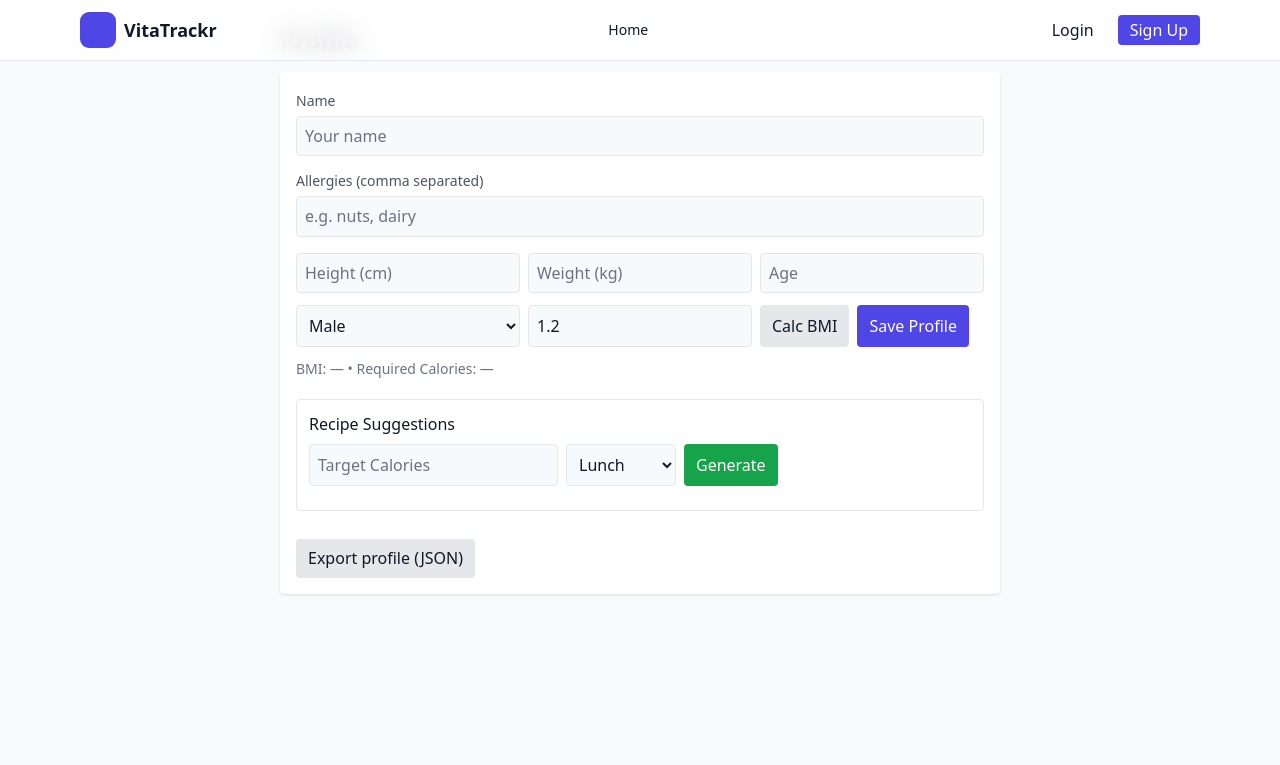
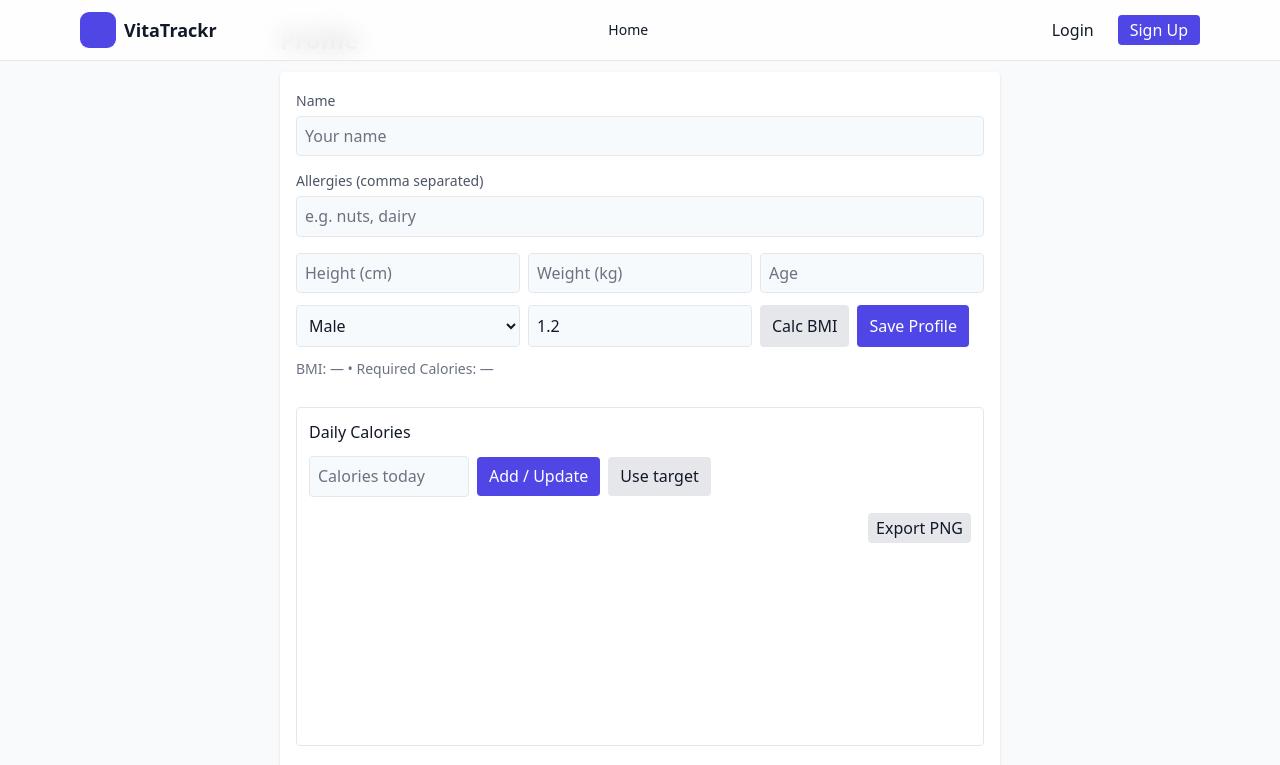
Before and after one commit to Vnj91/VitaTrackr-Web, a Next.js app in the folder frontend/: page /profile in a window 1280 px wide. Shown: the top 765 px of the page. Built offline with nearby package versions, Linux system fonts and the light colour scheme.

Commit message:
feat(frontend): add calories logging and chart to Profile (localStorage-backed)

```diff
--- a/frontend/app/profile/page.tsx
+++ b/frontend/app/profile/page.tsx
@@ -3,6 +3,7 @@
 import React, { useEffect, useState, useCallback } from "react";
 import dynamic from 'next/dynamic'
 const Modal = dynamic(()=>import('../../components/Modal'), { ssr: false })
+import WorkoutChart from '../../components/WorkoutChart'
 import { useAuthViewModel } from "../../viewmodels/useAuthViewModel";
 import { toast } from "../../components/Toast";
 
@@ -21,6 +22,8 @@ export default function ProfilePage() {
   const [suggestions, setSuggestions] = useState<any[]>([])
   const [targetCalories, setTargetCalories] = useState<number | ''>('')
   const [mealTime, setMealTime] = useState<string>('lunch')
+  const [calorieLogs, setCalorieLogs] = useState<{date:string, calories:number}[]>([])
+  const [todayCalories, setTodayCalories] = useState<number | ''>('')
 
   useEffect(() => {
     if (user) {
@@ -117,7 +120,26 @@ export default function ProfilePage() {
   const [suggestionModal, setSuggestionModal] = useState<any|null>(null)
   useEffect(()=>{
     try { const m = JSON.parse(localStorage.getItem('vt:lastMeals') || '[]'); setRecentMeals(Array.isArray(m)?m:[]) } catch(e){ setRecentMeals([]) }
+    try { const logs = JSON.parse(localStorage.getItem('vt:calorieLogs') || '[]'); setCalorieLogs(Array.isArray(logs)?logs:[]) } catch(e){ setCalorieLogs([]) }
   },[])
+
+  function saveCalorieLog(dateStr: string, calories: number) {
+    try {
+      const copy = [...calorieLogs.filter(l=>l.date!==dateStr), { date: dateStr, calories }]
+      copy.sort((a,b)=> new Date(a.date).getTime() - new Date(b.date).getTime())
+      localStorage.setItem('vt:calorieLogs', JSON.stringify(copy))
+      setCalorieLogs(copy)
+      toast('Calories logged', 'success')
+    } catch(e){ toast('Failed to save', 'error') }
+  }
+
+  function removeCalorieLog(dateStr:string){
+    try{
+      const copy = calorieLogs.filter(l=>l.date!==dateStr)
+      localStorage.setItem('vt:calorieLogs', JSON.stringify(copy))
+      setCalorieLogs(copy)
+    }catch(e){ toast('Failed to remove', 'error') }
+  }
 
   async function handleGenerateSuggestion() {
     try {
@@ -175,6 +197,44 @@ export default function ProfilePage() {
             </div>
             <div>
               <div className="text-sm muted">BMI: {bmi ?? '—'} • Required Calories: {requiredCalories ?? '—'}</div>
+            </div>
+
+            {/* Calories logging and chart */}
+            <div className="mt-4 p-3 border rounded bg-white">
+              <h3 className="font-medium">Daily Calories</h3>
+              <div className="flex gap-2 items-center mt-3">
+                <input type="number" className="p-2 border rounded w-40" placeholder="Calories today" value={todayCalories as any} onChange={e=>setTodayCalories(e.target.value?Number(e.target.value):'')} />
+                <button className="px-3 py-2 bg-indigo-600 text-white rounded" onClick={()=>{
+                  const today = new Date(); const iso = today.toISOString().slice(0,10);
+                  if (!todayCalories) return toast('Enter calories', 'error')
+                  saveCalorieLog(iso, Number(todayCalories))
+                  setTodayCalories('')
+                }}>Add / Update</button>
+                <button className="px-3 py-2 bg-gray-200 rounded" onClick={()=>{
+                  // quick fill with requiredCalories if available
+                  if (requiredCalories) setTodayCalories(requiredCalories)
+                }}>Use target</button>
+              </div>
+
+              <div className="mt-4">
+                <WorkoutChart data={calorieLogs.map(l=>({ date: l.date, calories: l.calories }))} requiredSeries={calorieLogs.map(l=>({ date: l.date, required: requiredCalories || 0 }))} />
+              </div>
+
+              {calorieLogs.length>0 && (
+                <div className="mt-3">
+                  <ul className="space-y-1">
+                    {calorieLogs.map(l=> (
+                      <li key={l.date} className="flex justify-between items-center p-2 border rounded">
+                        <div>{l.date} — {l.calories} kcal</div>
+                        <div className="flex gap-2">
+                          <button className="px-2 py-1 bg-gray-200 rounded" onClick={()=>{ setTodayCalories(l.calories); window.scrollTo({ top: 0, behavior: 'smooth' }) }}>Edit</button>
+                          <button className="px-2 py-1 bg-red-500 text-white rounded" onClick={()=>removeCalorieLog(l.date)}>Delete</button>
+                        </div>
+                      </li>
+                    ))}
+                  </ul>
+                </div>
+              )}
             </div>
             <div className="mt-2 p-3 border rounded">
               <h3 className="font-medium">Recipe Suggestions</h3>
```
